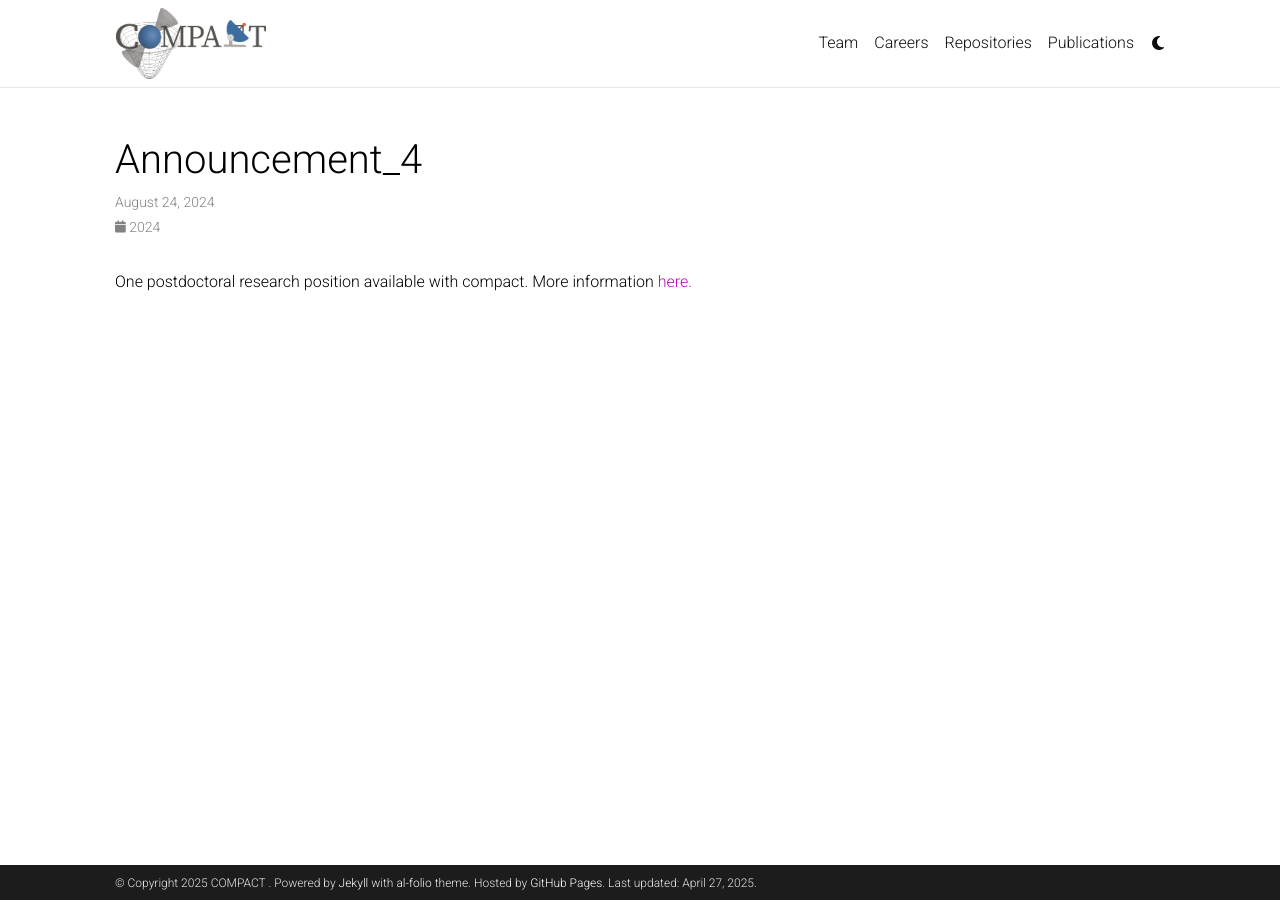
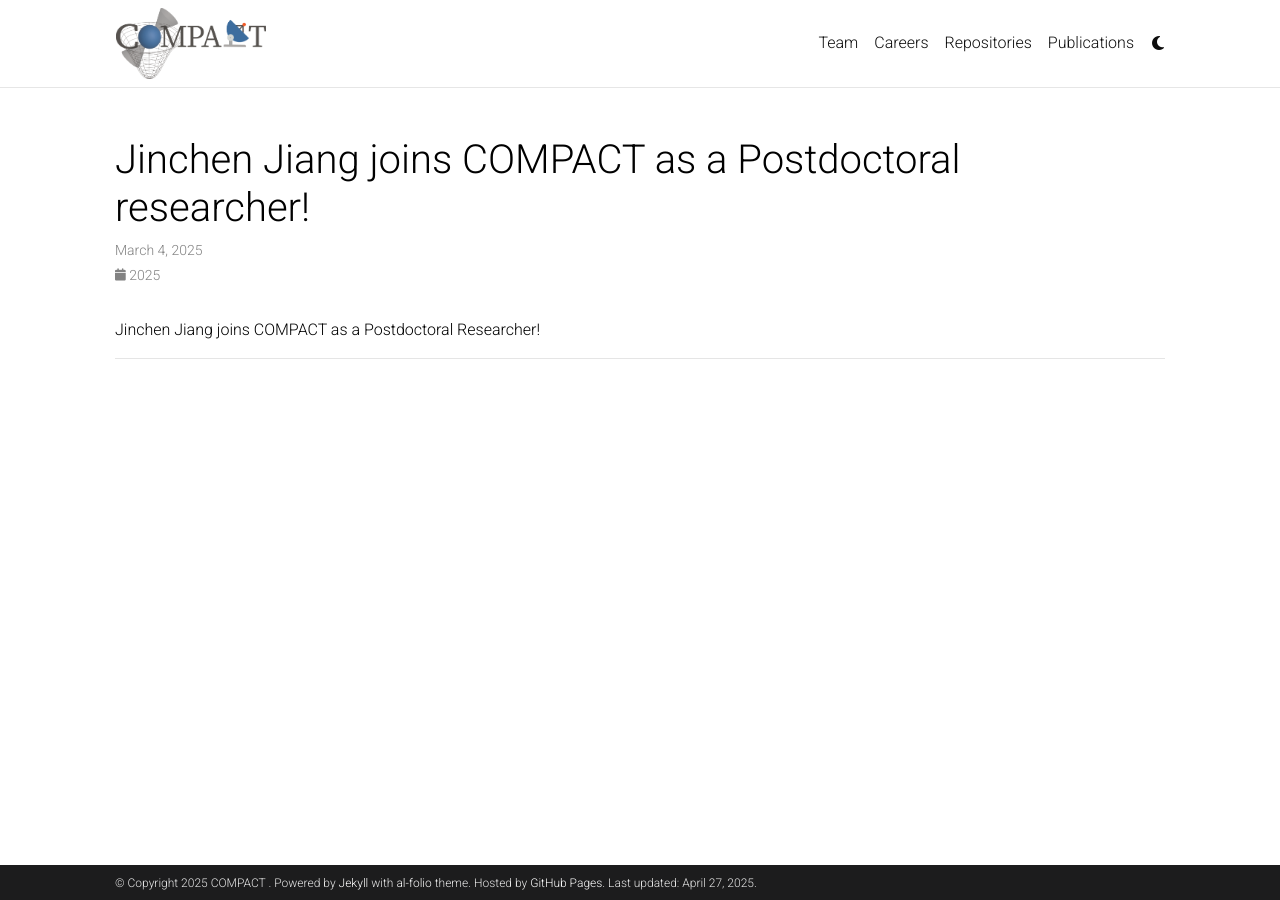
Before and after one commit to erc-compact/erc-compact.github.io, a Jekyll site: the page built from _news/announcement_4.md, in a window 1280 px wide. Built offline with Jekyll 4.4.1, drawn with Linux system fonts in a browser that asks for light colours; comment, search, counter and statistics services are not loaded; a style sheet for code colours, icons or effects is not loaded.

```diff
--- a/_news/announcement_4.md
+++ b/_news/announcement_4.md
@@ -1,8 +1,11 @@
 ---
 layout: post
-date: 2024-08-24 07:59:00-0400
+title: Jinchen Jiang joins COMPACT as a Postdoctoral researcher!
+date: 2025-03-04 07:59:00-0400
 inline: true
 related_posts: false
 ---
 
-One postdoctoral research position available with compact. More information <a href="https://jobs.b-ite.com/jobposting/b50e63772ad01b1df60dc962f4f560a0901c33a40"> here. </a>
+Jinchen Jiang joins COMPACT as a Postdoctoral Researcher!
+
+***
```
Also changed, not shown: _members/wharton.md (added, +31 -0 lines), _news/announcement_2.md (+2 -2 lines), _news/announcement_3.md (+5 -0 lines), _news/announcement_8.md (added, +15 -0 lines), _pages/team.md (+9 -1 lines), assets/img/RobertW.png (added), assets/img/devika2.jpeg, 1 other file.
